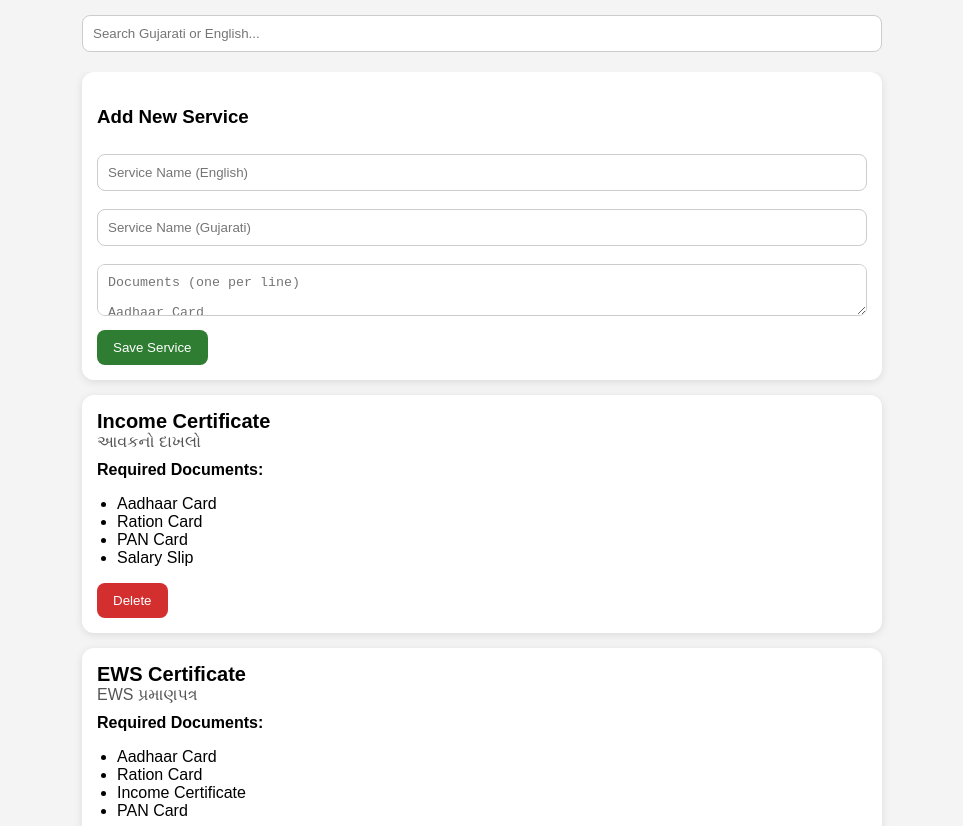
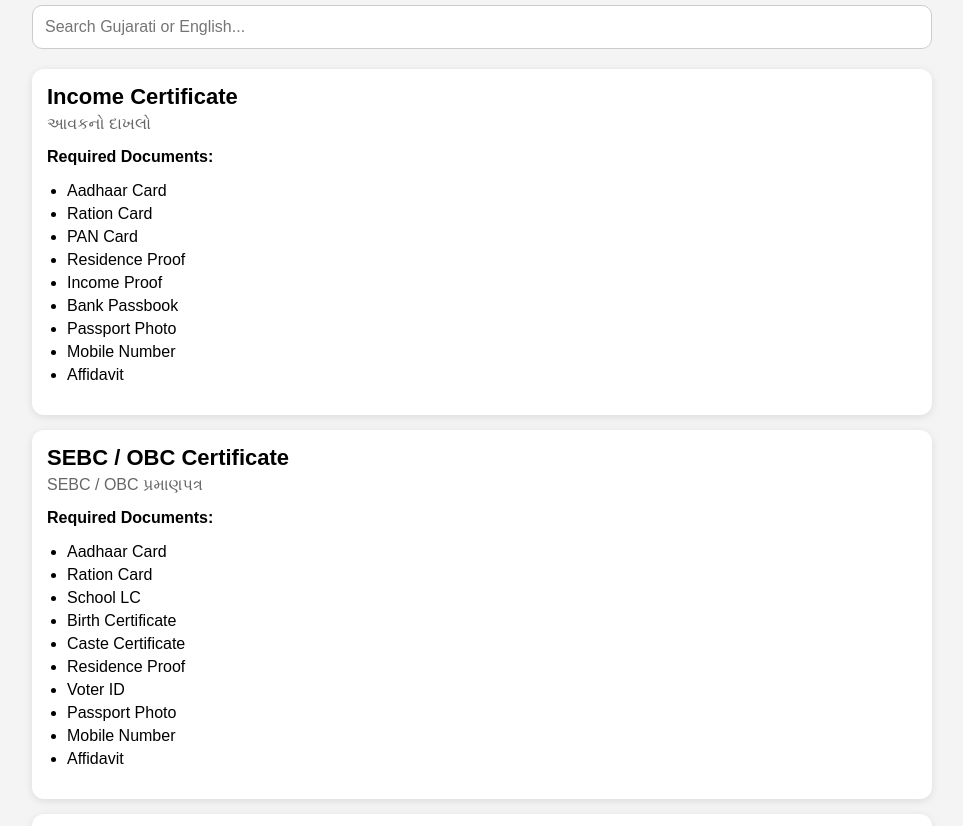
Before and after one commit to Dev06122/sugam-services, a plain HTML site: page index.html in a window 1280 px wide. Shown: the part 93-919 px from the top of the page, without its empty margins (158-1121 px from the left). Drawn offline with Linux system fonts and the light colour scheme.

Commit message:
Update index.html

```diff
--- a/index.html
+++ b/index.html
@@ -14,8 +14,13 @@ body{
 }
 
 .container{
-    max-width:800px;
+    max-width:900px;
     margin:auto;
+}
+
+h1{
+    text-align:center;
+    margin-bottom:20px;
 }
 
 .card{
@@ -26,57 +31,39 @@ body{
     box-shadow:0 2px 8px rgba(0,0,0,.1);
 }
 
-input, textarea{
-    width:100%;
-    padding:10px;
-    margin-top:8px;
-    margin-bottom:10px;
-    border:1px solid #ccc;
-    border-radius:8px;
-    box-sizing:border-box;
-}
-
-button{
-    padding:10px 16px;
-    border:none;
-    border-radius:8px;
-    cursor:pointer;
-    margin-right:5px;
-}
-
-.save{
-    background:#2e7d32;
-    color:white;
-}
-
-.delete{
-    background:#d32f2f;
-    color:white;
-}
-
-h1{
-    text-align:center;
-}
-
 .service-title{
-    font-size:20px;
+    font-size:22px;
     font-weight:bold;
 }
 
 .service-gu{
-    color:#555;
-    margin-bottom:10px;
+    color:#666;
+    margin-top:5px;
+    margin-bottom:15px;
 }
 
 ul{
     padding-left:20px;
 }
 
-.search-box{
-    position:sticky;
-    top:0;
-    background:#f4f4f4;
-    padding-bottom:10px;
+li{
+    margin-bottom:5px;
+}
+
+input{
+    width:100%;
+    padding:12px;
+    border:1px solid #ccc;
+    border-radius:10px;
+    box-sizing:border-box;
+    margin-bottom:20px;
+    font-size:16px;
+}
+
+.no-result{
+    text-align:center;
+    color:#888;
+    margin-top:30px;
 }
 </style>
 </head>
@@ -87,25 +74,11 @@ ul{
 
 <h1>Sugam Digital Services</h1>
 
-<div class="search-box">
-<input type="text" id="search" placeholder="Search Gujarati or English...">
-</div>
-
-<div class="card">
-<h3>Add New Service</h3>
-
-<input id="serviceEn" placeholder="Service Name (English)">
-<input id="serviceGu" placeholder="Service Name (Gujarati)">
-
-<textarea id="documents"
-placeholder="Documents (one per line)
-
-Aadhaar Card
-Ration Card
-PAN Card"></textarea>
-
-<button class="save" onclick="addService()">Save Service</button>
-</div>
+<input
+type="text"
+id="search"
+placeholder="Search Gujarati or English..."
+>
 
 <div id="results"></div>
 
@@ -113,8 +86,7 @@ PAN Card"></textarea>
 
 <script>
 
-let services =
-JSON.parse(localStorage.getItem("services")) || [
+const services = [
 
 {
 serviceEn:"Income Certificate",
@@ -123,7 +95,29 @@ documents:[
 "Aadhaar Card",
 "Ration Card",
 "PAN Card",
-"Salary Slip"
+"Residence Proof",
+"Income Proof",
+"Bank Passbook",
+"Passport Photo",
+"Mobile Number",
+"Affidavit"
+]
+},
+
+{
+serviceEn:"SEBC / OBC Certificate",
+serviceGu:"SEBC / OBC પ્રમાણપત્ર",
+documents:[
+"Aadhaar Card",
+"Ration Card",
+"School LC",
+"Birth Certificate",
+"Caste Certificate",
+"Residence Proof",
+"Voter ID",
+"Passport Photo",
+"Mobile Number",
+"Affidavit"
 ]
 },
 
@@ -134,63 +128,212 @@ documents:[
 "Aadhaar Card",
 "Ration Card",
 "Income Certificate",
-"PAN Card"
+"Property Documents",
+"Residence Proof",
+"PAN Card",
+"Bank Passbook",
+"Passport Photo",
+"Mobile Number"
+]
+},
+
+{
+serviceEn:"Non-Creamy Layer Certificate",
+serviceGu:"Non-Creamy Layer પ્રમાણપત્ર",
+documents:[
+"Aadhaar Card",
+"SEBC Certificate",
+"Ration Card",
+"3 Years Income Proof",
+"ITR/Form 16",
+"Salary Certificate",
+"Residence Proof",
+"Passport Photo",
+"Mobile Number"
+]
+},
+
+{
+serviceEn:"SC Caste Certificate",
+serviceGu:"SC જાતિ દાખલો",
+documents:[
+"Aadhaar Card",
+"Ration Card",
+"School LC",
+"Birth Certificate",
+"Caste Proof",
+"Residence Proof",
+"Voter ID",
+"Passport Photo",
+"Affidavit"
+]
+},
+
+{
+serviceEn:"ST Caste Certificate",
+serviceGu:"ST જાતિ દાખલો",
+documents:[
+"Aadhaar Card",
+"Ration Card",
+"School LC",
+"Gram Panchayat Certificate",
+"ST Certificate Proof",
+"Residence Proof",
+"Passport Photo",
+"Affidavit"
+]
+},
+
+{
+serviceEn:"Vimukt Jati Certificate",
+serviceGu:"વિમુક્ત જાતિ પ્રમાણપત્ર",
+documents:[
+"Aadhaar Card",
+"Ration Card",
+"School LC",
+"Caste Proof",
+"Residence Proof",
+"Passport Photo",
+"Gram Panchayat Certificate"
+]
+},
+
+{
+serviceEn:"New Ration Card",
+serviceGu:"નવું રેશન કાર્ડ",
+documents:[
+"Family Aadhaar Cards",
+"Electricity Bill",
+"Property Documents",
+"Gas Book",
+"Bank Passbook",
+"Income Certificate",
+"Passport Photo",
+"Mobile Number",
+"Old Ration Card (if any)"
+]
+},
+
+{
+serviceEn:"Add Name In Ration Card",
+serviceGu:"રેશન કાર્ડમાં નામ ઉમેરવું",
+documents:[
+"Birth Certificate",
+"Aadhaar Card",
+"Existing Ration Card"
+]
+},
+
+{
+serviceEn:"Remove Name From Ration Card",
+serviceGu:"રેશન કાર્ડમાંથી નામ રદ કરવું",
+documents:[
+"Death Certificate / Marriage Certificate",
+"Relevant Proof",
+"Existing Ration Card",
+"Aadhaar Card"
+]
+},
+
+{
+serviceEn:"Separate Ration Card",
+serviceGu:"અલગ રેશન કાર્ડ મેળવવા",
+documents:[
+"Family Separation Proof",
+"Aadhaar Card",
+"Residence Proof",
+"Existing Ration Card",
+"Income Certificate"
+]
+},
+
+{
+serviceEn:"Ration Card Correction",
+serviceGu:"રેશન કાર્ડમાં સુધારો",
+documents:[
+"Correction Proof",
+"Aadhaar Card",
+"Existing Ration Card"
+]
+},
+
+{
+serviceEn:"Duplicate Ration Card",
+serviceGu:"ડુપ્લિકેટ રેશન કાર્ડ",
+documents:[
+"Application",
+"Aadhaar Card",
+"Ration Card Number",
+"FIR (if lost)",
+"Mobile Number"
+]
+},
+
+{
+serviceEn:"Ration Card Copy",
+serviceGu:"રેશન કાર્ડ નકલ",
+documents:[
+"Application",
+"Identity Proof",
+"Relevant Details",
+"Fee Receipt"
+]
+},
+
+{
+serviceEn:"Non-Creamy Layer (Central)",
+serviceGu:"Non-Creamy Layer (ભારત સરકાર)",
+documents:[
+"Aadhaar Card",
+"SEBC Certificate",
+"3 Years Income Proof",
+"ITR",
+"Ration Card",
+"Residence Proof",
+"Passport Photo",
+"Mobile Number"
 ]
 }
 
 ];
 
-function saveData(){
-localStorage.setItem(
-"services",
-JSON.stringify(services)
-);
-}
-
 function renderServices(filter=""){
 
 const results=document.getElementById("results");
 
-results.innerHTML="";
+const filtered=services.filter(service=>{
 
-services
-.filter(service=>{
-
-const search=filter.toLowerCase();
-
-return service.serviceEn.toLowerCase().includes(search)
+return service.serviceEn.toLowerCase().includes(filter.toLowerCase())
 ||
 service.serviceGu.includes(filter);
 
-})
+});
 
-.forEach((service,index)=>{
+if(filtered.length===0){
+
+results.innerHTML=
+'<div class="no-result">No Service Found</div>';
+
+return;
+}
+
+results.innerHTML="";
+
+filtered.forEach(service=>{
 
 const card=document.createElement("div");
 
 card.className="card";
 
 card.innerHTML=`
-
-<div class="service-title">
-${service.serviceEn}
-</div>
-
-<div class="service-gu">
-${service.serviceGu}
-</div>
+<div class="service-title">${service.serviceEn}</div>
+<div class="service-gu">${service.serviceGu}</div>
 
 <b>Required Documents:</b>
 
 <ul>
 ${service.documents.map(doc=>`<li>${doc}</li>`).join("")}
 </ul>
-
-<button class="delete"
-onclick="deleteService(${index})">
-Delete
-</button>
-
 `;
 
 results.appendChild(card);
@@ -199,56 +342,9 @@ results.appendChild(card);
 
 }
 
-function addService(){
-
-const en=document.getElementById("serviceEn").value.trim();
-
-const gu=document.getElementById("serviceGu").value.trim();
-
-const docs=document
-.getElementById("documents")
-.value
-.split("\n")
-.filter(x=>x.trim()!="");
-
-if(!en || !gu){
-alert("Enter both English and Gujarati names");
-return;
-}
-
-services.push({
-serviceEn:en,
-serviceGu:gu,
-documents:docs
-});
-
-saveData();
-
-document.getElementById("serviceEn").value="";
-document.getElementById("serviceGu").value="";
-document.getElementById("documents").value="";
-
-renderServices();
-
-}
-
-function deleteService(index){
-
-if(confirm("Delete this service?")){
-
-services.splice(index,1);
-
-saveData();
-
-renderServices();
-
-}
-
-}
-
 document
 .getElementById("search")
-.addEventListener("input",e=>{
+.addEventListener("input",function(e){
 
 renderServices(e.target.value);
 
```
